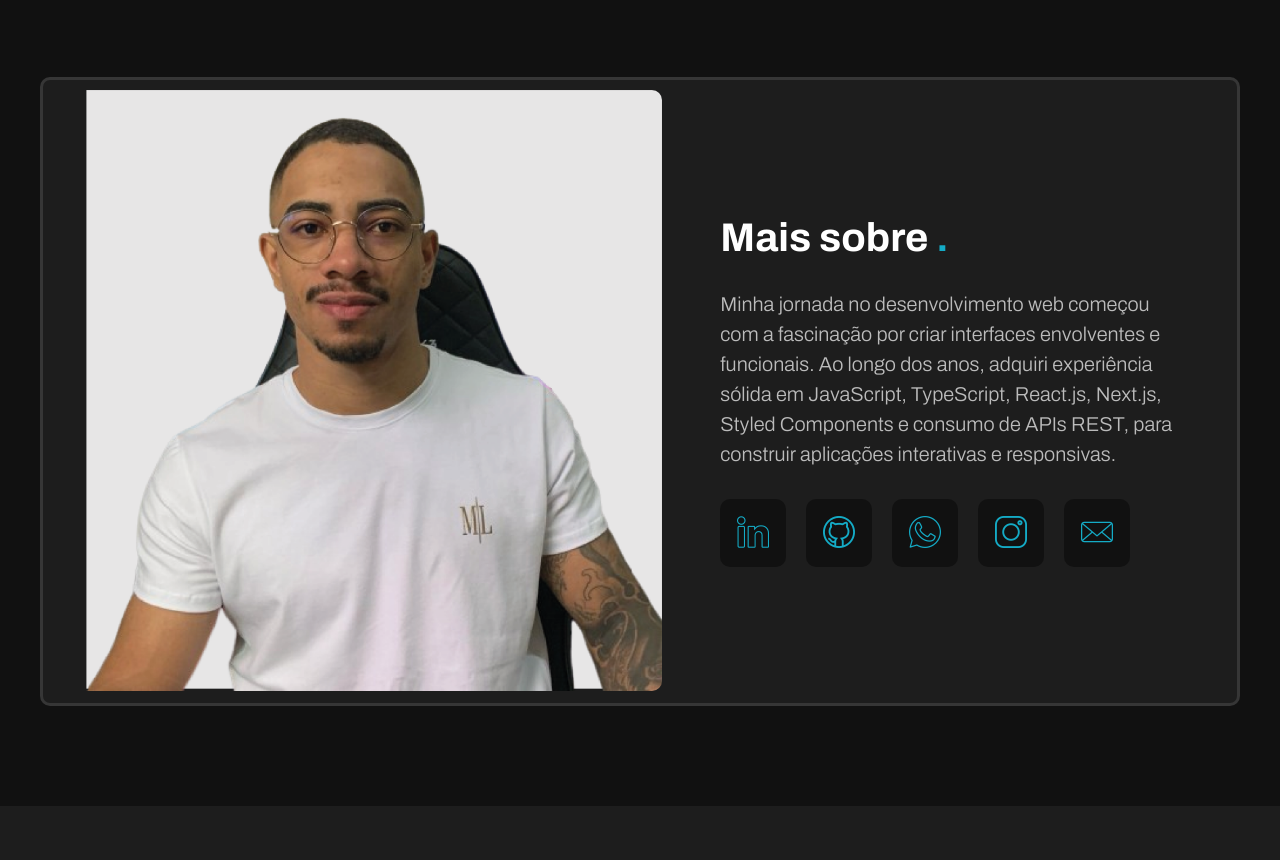
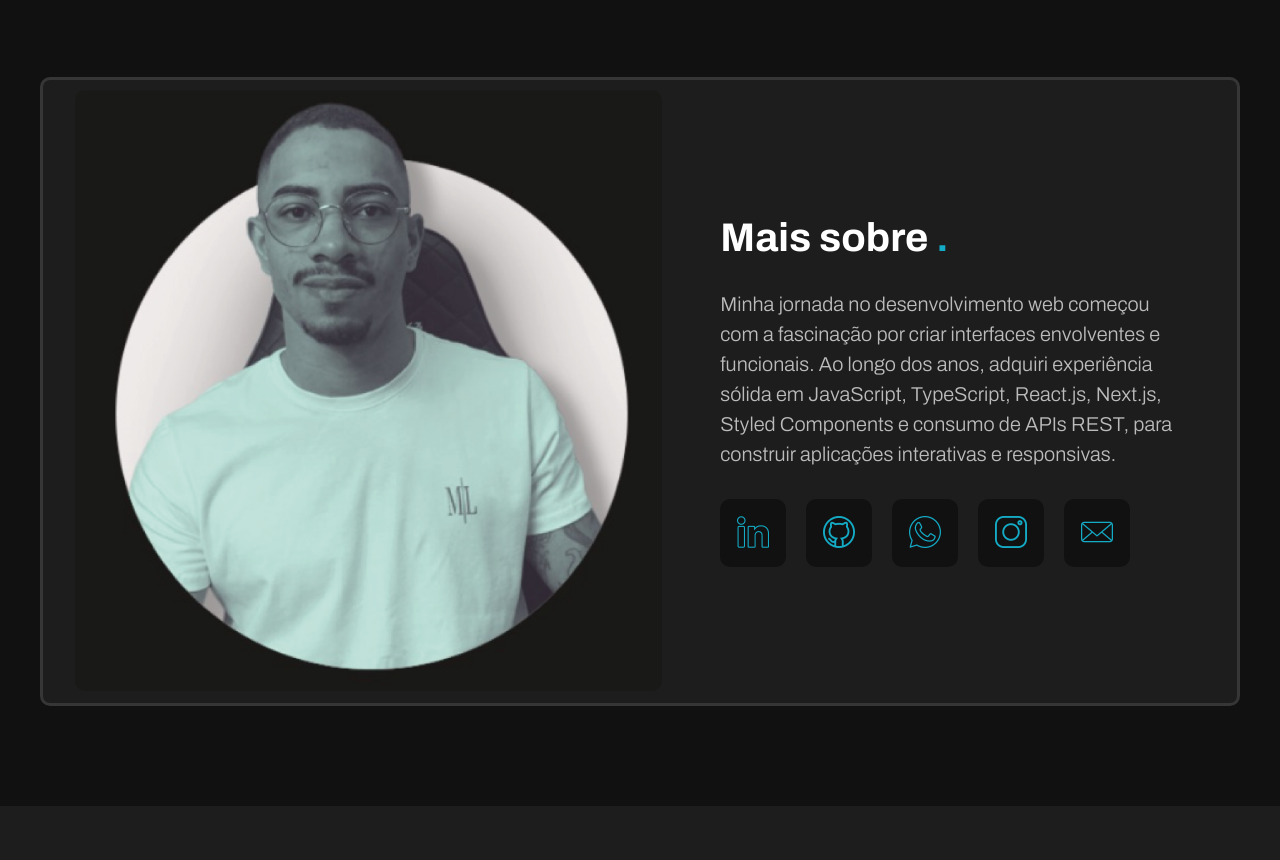
Before and after one commit to DevBrunomendoca/Potfolio, a React (Vite) app: page / in a window 1280 px wide. Shown: the part 955-1815 px from the top of the page. Built offline with nearby package versions, Linux system fonts and the light colour scheme.

Commit message:
Update Photo

```diff
--- a/src/Components/Header/SideBarStyle.jsx
+++ b/src/Components/Header/SideBarStyle.jsx
@@ -15,6 +15,7 @@ ${({sideBar}) => sideBar && css`
   width: 100%;
   animation: showSideBar .5s;
   display: none;
+  z-index: -1 !important;
   @media (max-width: 750px) {
     display: flex;
   flex-direction: column;
--- a/src/Components/SectionAbout/About.jsx
+++ b/src/Components/SectionAbout/About.jsx
@@ -48,7 +48,7 @@ export default function About() {
   return(
     <ContainerAbout id='content-about' ref={el}>
     <ContainerImg id='content-img'  >
-      <img src="/perfil-1.png" alt="foto de perfil" />
+      <img src="/perfil-3.png" alt="foto de perfil" />
     </ContainerImg>
     <ContainerContent id='content-container-about'>
       <SubTitle textSubtitle="Mais sobre"/>
--- a/src/Components/SectionHome/HomeStyle.jsx
+++ b/src/Components/SectionHome/HomeStyle.jsx
@@ -19,7 +19,7 @@ export const ContainerHome = styled.section`
   padding: 15rem 2rem 10rem;
 }
 @media (max-width: 550px) {
-  padding: 10rem 2rem 10rem;
+  padding: 13rem 2rem 10rem;
 }
 `
 
```
Also changed, not shown: public/perfil-3.png (added).
